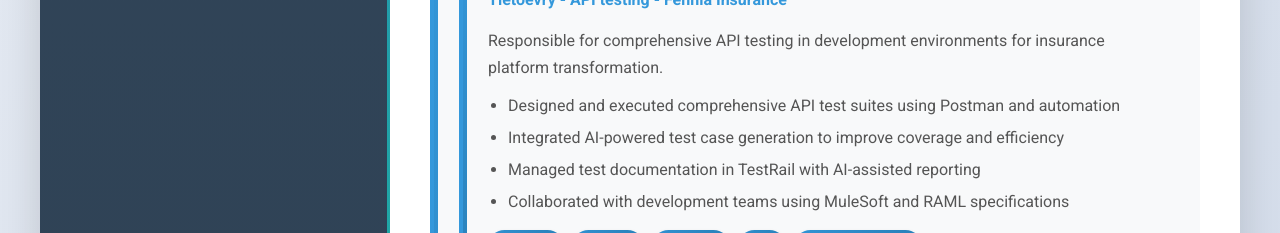
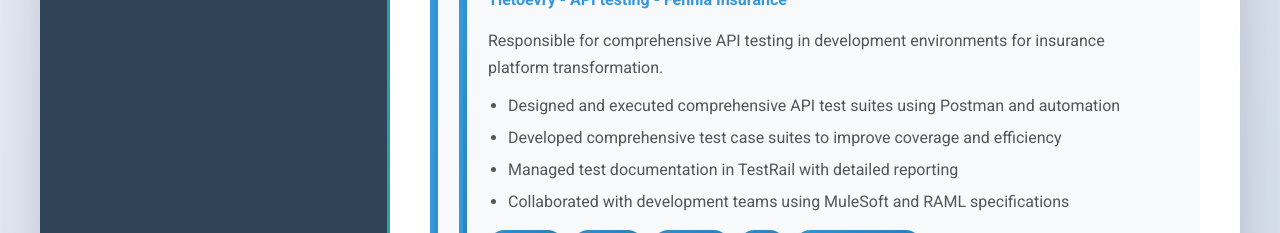
Before and after one commit to RBKunnela/renata-resume, a website: page index.html in a window 1280 px wide. Shown: the part 2260-2493 px from the top of the page. Drawn offline with Linux system fonts and the light colour scheme.

Commit message:
remove AI-enhanced testing references from TietoEvry job description

```diff
--- a/index.html
+++ b/index.html
@@ -1302,8 +1302,8 @@
                         <p>Responsible for comprehensive API testing in development environments for insurance platform transformation.</p>
                         <ul>
                             <li>Designed and executed comprehensive API test suites using Postman and automation</li>
-                            <li>Integrated AI-powered test case generation to improve coverage and efficiency</li>
-                            <li>Managed test documentation in TestRail with AI-assisted reporting</li>
+                            <li>Developed comprehensive test case suites to improve coverage and efficiency</li>
+                            <li>Managed test documentation in TestRail with detailed reporting</li>
                             <li>Collaborated with development teams using MuleSoft and RAML specifications</li>
                         </ul>
                         <div class="tech-stack">
```
